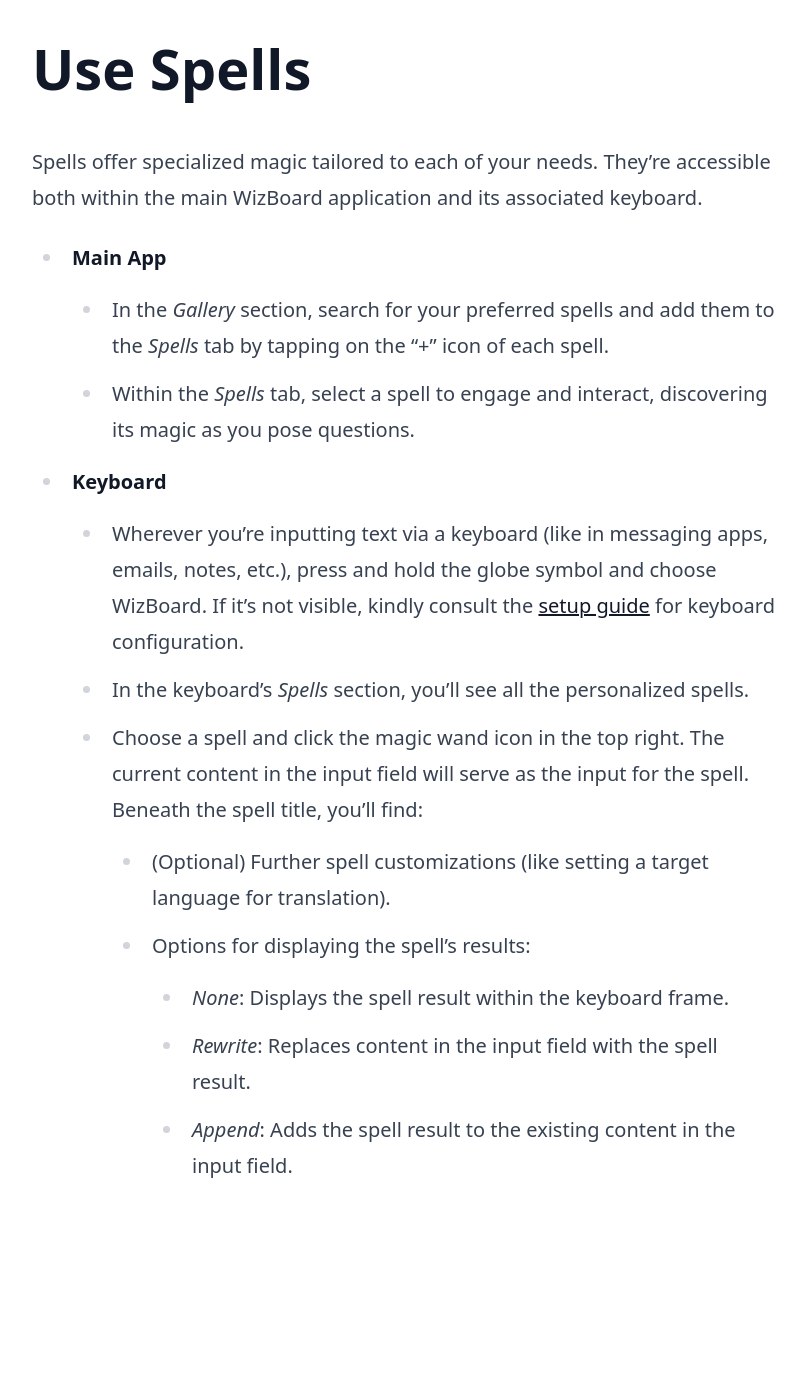
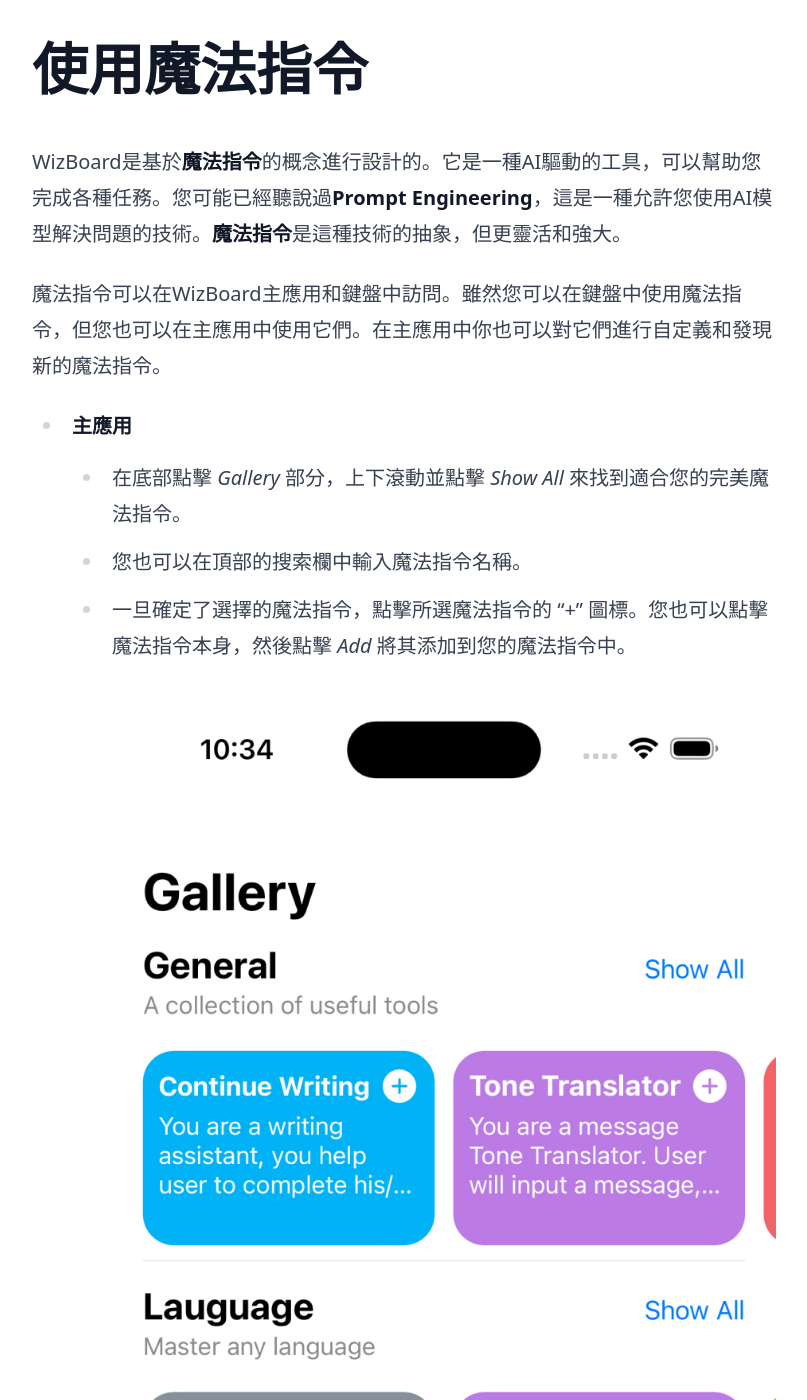
Before and after one commit to WizBoard/wizboard.github.io, a Jekyll site: the page built from docs/docs/zh-Hant/use_spells.md, in a window 1280 px wide and 1400 px high. Shown: the whole window, without its empty margins (72-879 px from the left). Built offline with Jekyll 4.4.1, drawn with Linux system fonts in a browser that asks for light colours; nearby versions of some CDN libraries; some of the changed text lies outside the part shown.

Commit message:
[Help] Update setup_keyboard/use_spells

```diff
--- a/docs/docs/zh-Hant/use_spells.md
+++ b/docs/docs/zh-Hant/use_spells.md
@@ -2,20 +2,29 @@
 layout: plain_content
 title: WizBoard User Manual
 ---
-# Use Spells
+# 使用魔法指令
 
-Spells offer specialized magic tailored to each of your needs. They're accessible both within the main WizBoard application and its associated keyboard.
+WizBoard是基於**魔法指令**的概念進行設計的。它是一種AI驅動的工具，可以幫助您完成各種任務。您可能已經聽說過**Prompt Engineering**，這是一種允許您使用AI模型解決問題的技術。**魔法指令**是這種技術的抽象，但更靈活和強大。
 
-* **Main App**
-    * In the *Gallery* section, search for your preferred spells and add them to the *Spells* tab by tapping on the "+" icon of each spell.
-    * Within the *Spells* tab, select a spell to engage and interact, discovering its magic as you pose questions.
+魔法指令可以在WizBoard主應用和鍵盤中訪問。雖然您可以在鍵盤中使用魔法指令，但您也可以在主應用中使用它們。在主應用中你也可以對它們進行自定義和發現新的魔法指令。
 
-* **Keyboard**
-    * Wherever you're inputting text via a keyboard (like in messaging apps, emails, notes, etc.), press and hold the globe symbol and choose WizBoard. If it's not visible, kindly consult the [setup guide](setup_keyboard) for keyboard configuration.
-    * In the keyboard's *Spells* section, you'll see all the personalized spells.
-    * Choose a spell and click the magic wand icon in the top right. The current content in the input field will serve as the input for the spell. Beneath the spell title, you'll find:
-        * (Optional) Further spell customizations (like setting a target language for translation).
-        * Options for displaying the spell's results:
-            * *None*: Displays the spell result within the keyboard frame.
-            * *Rewrite*: Replaces content in the input field with the spell result.
-            * *Append*: Adds the spell result to the existing content in the input field.
+* **主應用**
+    * 在底部點擊 *Gallery* 部分，上下滾動並點擊 *Show All* 來找到適合您的完美魔法指令。
+    * 您也可以在頂部的搜索欄中輸入魔法指令名稱。
+    * 一旦確定了選擇的魔法指令，點擊所選魔法指令的 "+" 圖標。您也可以點擊魔法指令本身，然後點擊 *Add* 將其添加到您的魔法指令中。
+    ![Gallery](/assets/help/gallery_en.jpg)
+    * 在底部點擊 *Spells* 部分，您將看到您添加的所有魔法指令。現在點擊一個魔法指令來打開它，現在按照說明來說魔法吧。準備好沉浸在一個充滿灼熱的火花、迷人的魅力和純粹的喜悅的世界中吧，這些魔法將在您的指尖展開。
+    ![main_app_spell](/assets/help/main_app_spell_en.jpg)
+
+* **鍵盤**
+    * 無論您在哪裡通過鍵盤輸入文本（例如在消息應用、電子郵件、筆記等），長按地球符號並選擇 WizBoard。如果看不到，請查看鍵盤配置的[設置指南](setup_keyboard).
+    * 在鍵盤的魔法指令部分，您將看到所有個性化的魔法指令。
+    * 選擇一個魔法指令，然後點擊右上角的魔法杖圖標。輸入字段中的當前內容將作為魔法指令的輸入。在魔法指令的標題下，您會找到：
+        * 參數（例如設置翻譯的目標語言）。
+        * 魔法指令結果操作選項：
+            * 無：在鍵盤框架內顯示魔法指令的結果。
+            * 重寫：用魔法指令的結果替換輸入字段中的內容。
+            * 追加：將魔法指令的結果添加到輸入字段中的現有內容。
+    <video id="video" controls="" preload="none" poster="封面">
+      <source id="mp4" src="/assets/help/use_keyboard.mp4" type="video/mp4">
+    </videos>
```
Also changed, not shown: docs/docs/en/setup_keyboard.md (+2 -1 lines), docs/docs/en/use_spells.md (+9 -2 lines), docs/docs/zh-CN/setup_keyboard.md (+2 -1 lines), docs/docs/zh-CN/use_spells.md (+13 -3 lines), docs/docs/zh-Hant/setup_keyboard.md (+2 -1 lines), docs/assets/help/gallery_en.jpg (added), docs/assets/help/main_app_spell_en.jpg (added), 1 other file.
